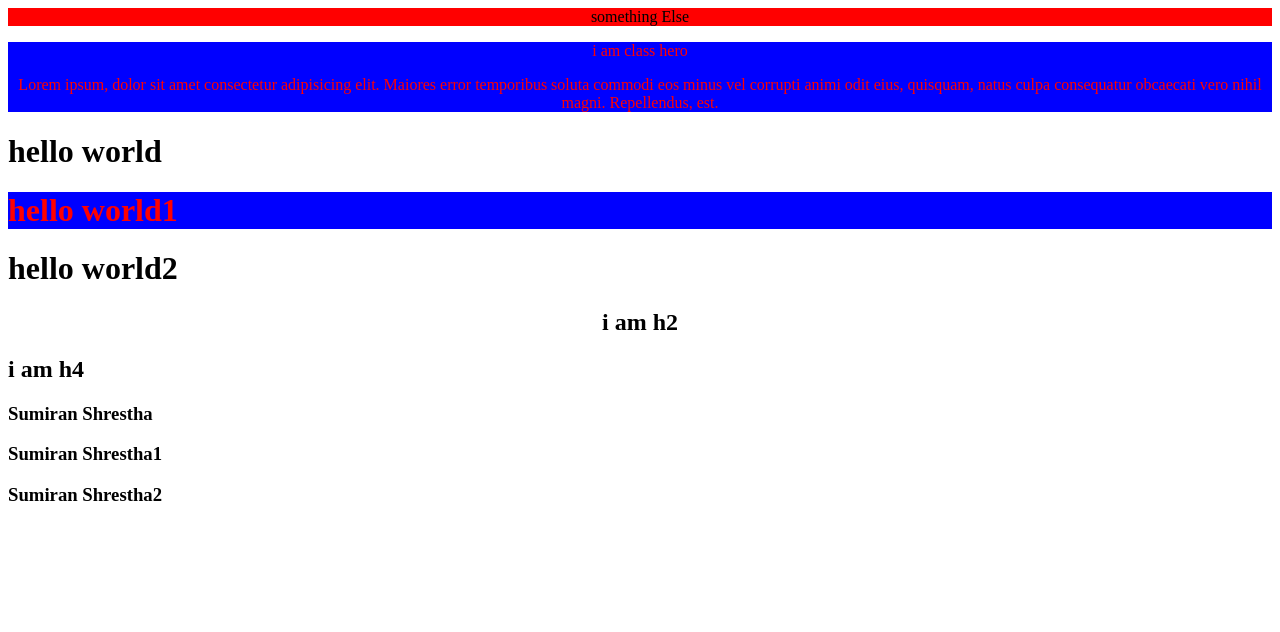
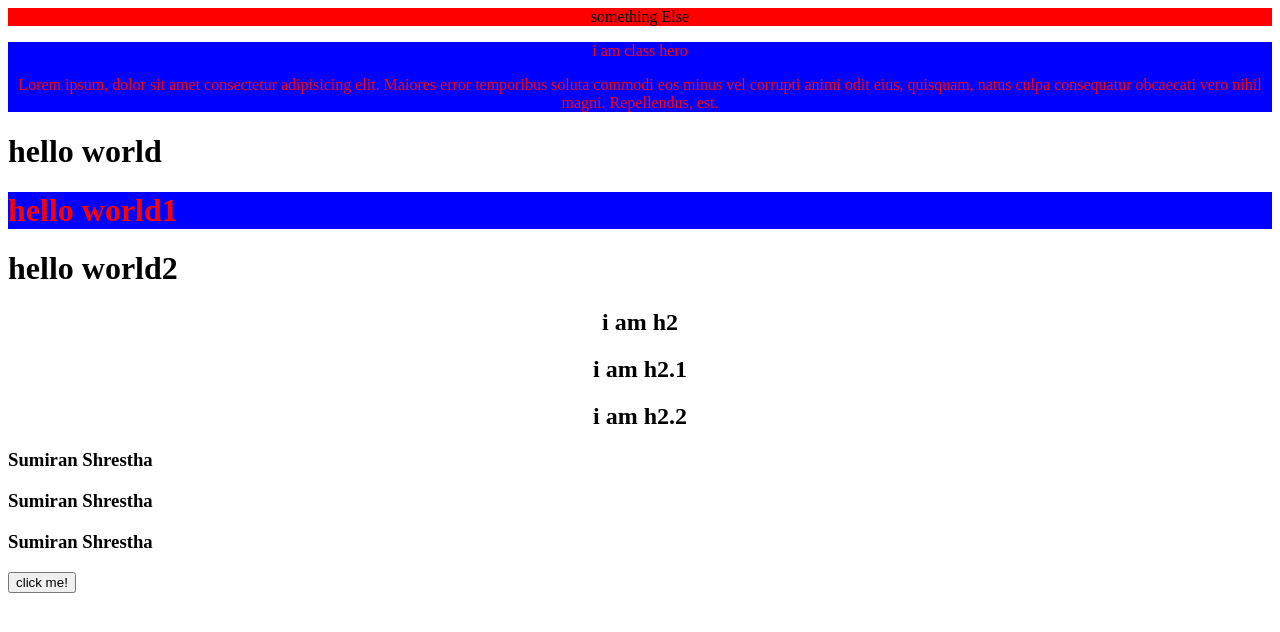
Before and after one commit to SumiranShrestha/host, a plain HTML site: page index.html in a window 1280 px wide. Drawn offline with Linux system fonts and the light colour scheme.

Commit message:
first commit

```diff
--- a/index.html
+++ b/index.html
@@ -28,11 +28,12 @@
     <h1>hello world1</h1>
     <h1>hello world2</h1>
     <h2>i am h2</h2>
-    <h2 id="i am h3"></h2>
-    <h2 class="hey"> i am h4 </h2>
+    <h2 id="hi">i am h2.1</h2>
+    <h2 class="hey">i am h2.2</h2>
     <h3>Sumiran Shrestha</h3>
-    <h3>Sumiran Shrestha1</h3>
     <h3>Sumiran Shrestha2</h3>
+    <h3>Sumiran Shrestha3</h3>
+    <button onclick="myFucntion()">click me!</button>
     <script src="script.js"></script>
 </body>
 </html>
--- a/script.js
+++ b/script.js
@@ -5,8 +5,13 @@ document.getElementById("parent1").style.cssText=("background-color:blue; color:
 document.getElementsByTagName("h1")[1].style.cssText=("background-color:blue; color:red");
 document.querySelector("h2").style.cssText=("text-align:center;text-transformation:uppercase")
 document.querySelector("#hi").style.cssText=("text-align:center;text-transformation:uppercase")
-document.querySelector("hey").style.cssText=("text-align:center;text-transformation:uppercase")
+document.querySelector(".hey").style.cssText=("text-align:center;text-transformation:uppercase")
 const change = document.querySelectorAll("h3");
 for(i=0;i<=change.length;i++){
     change[i].innerHTML=("Sumiran Shrestha");
 }
+function myFucntion(){
+    document.open();
+    document.write("<h1 >Hello world </h1>");
+    document.close();
+}
```
Also changed, not shown: home.html (+3 -4 lines), home.js (+9 -2 lines).
